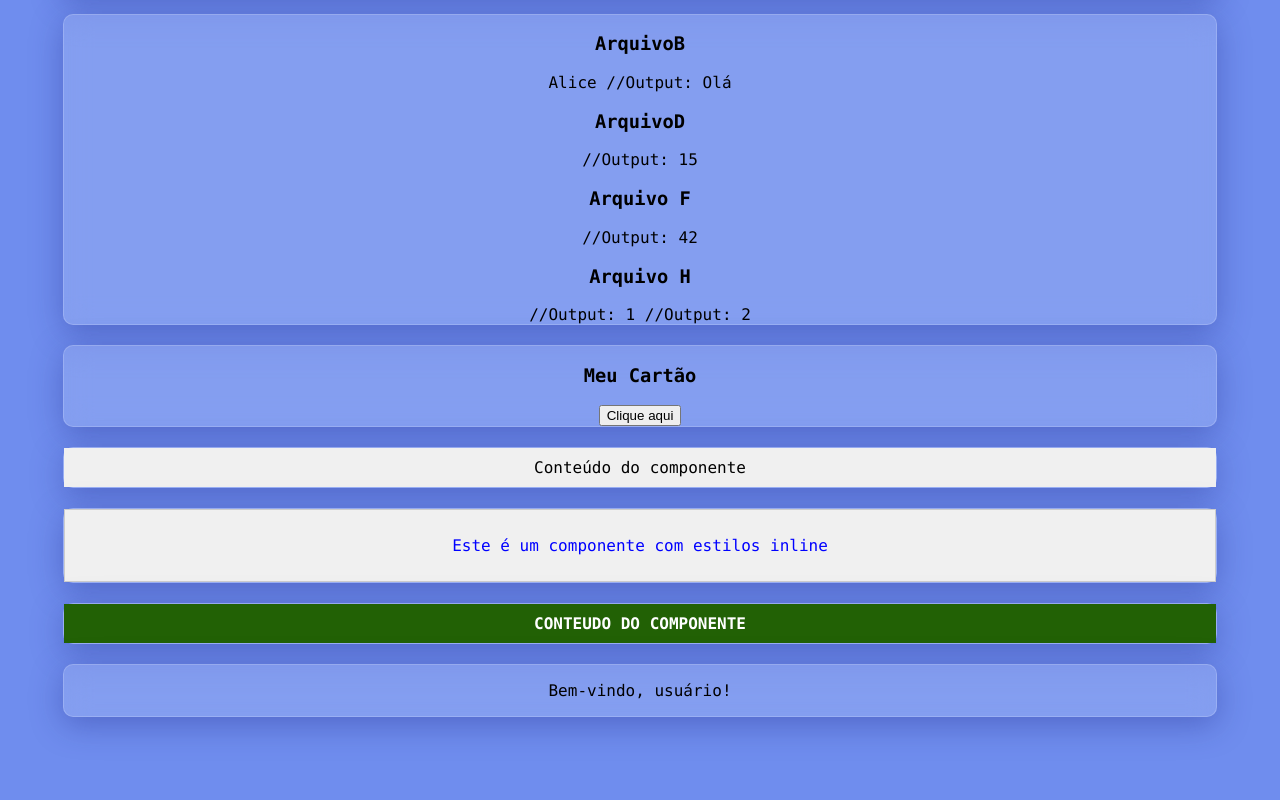
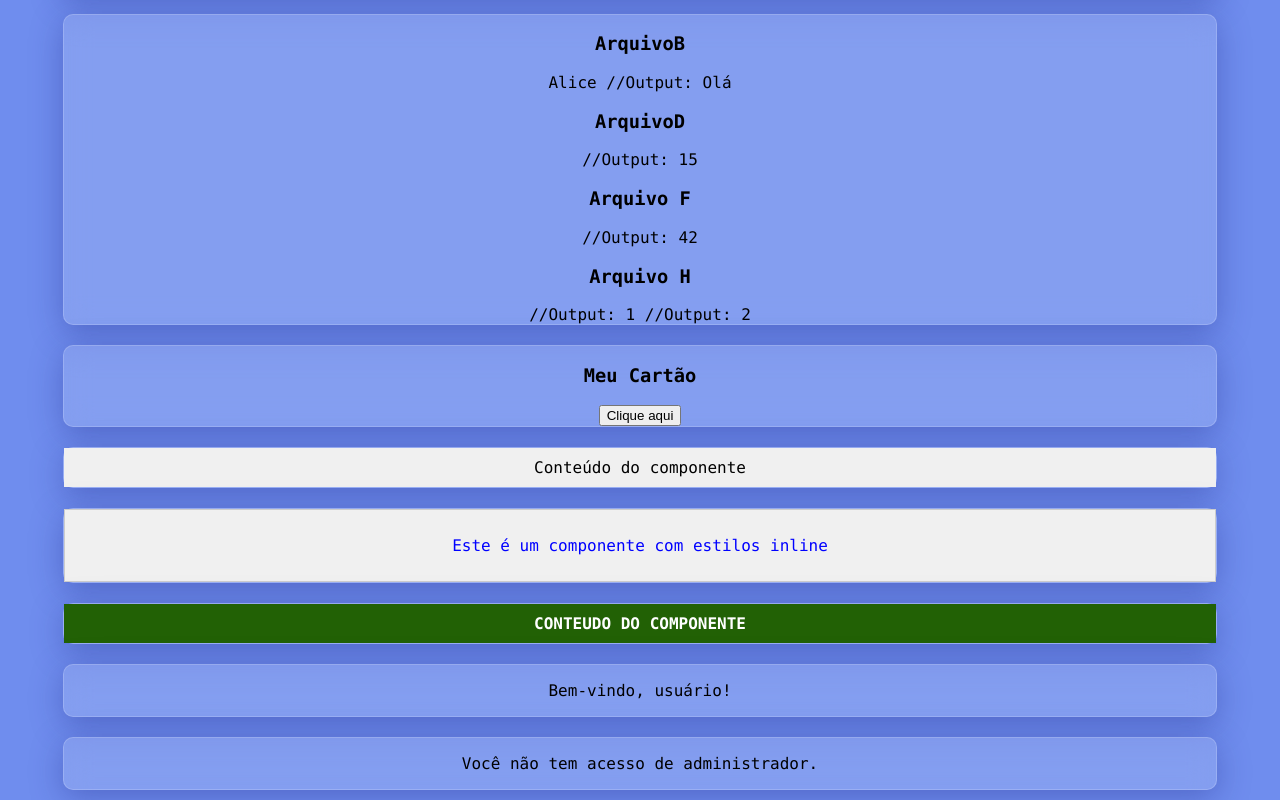
Before and after one commit to devbdallagnol/Projetos_React_Iniciantes, a React (Create React App) app: page / in a window 1280 px wide. Shown: the part 708-1508 px from the top of the page. Before the commit the page ends 1435 px from the top, so only its background shows below. Built offline with nearby package versions, Linux system fonts and the light colour scheme.

Commit message:
updated - added ConditionalRenderingExammple2.js using if

```diff
--- a/src/App.js
+++ b/src/App.js
@@ -10,6 +10,7 @@ import ArquivoD from "./components/imports_exports/ArquivoD";
 import ArquivoF from "./components/imports_exports/ArquivoF";
 import ArquivoH from "./components/imports_exports/ArquivoH";
 import ConditionalRenderingExample from "./components/renderizacoes/ConditionalRenderingExample";
+import ConditionalRenderingExample2 from "./components/renderizacoes/ConditionalRenderingExample2";
 
 function App() {
   return (
@@ -44,6 +45,9 @@ function App() {
         <div className="div-card">
           <ConditionalRenderingExample isLoggedIn={true}/>
         </div>
+        <div className="div-card">
+          <ConditionalRenderingExample2 isAdmin={false}/>
+        </div>
       </div>
     </div>
   );
--- /dev/null
+++ b/src/components/renderizacoes/ConditionalRenderingExample2.js
@@ -0,0 +1,11 @@
+import React from "react";
+
+function ConditionalRenderingExample2(props) {
+  if (props.isAdmin) {
+    return <p>Você tem acesso de administrador.</p>;
+  } else {
+    return <p>Você não tem acesso de administrador.</p>;
+  }
+}
+
+export default ConditionalRenderingExample2;
```
